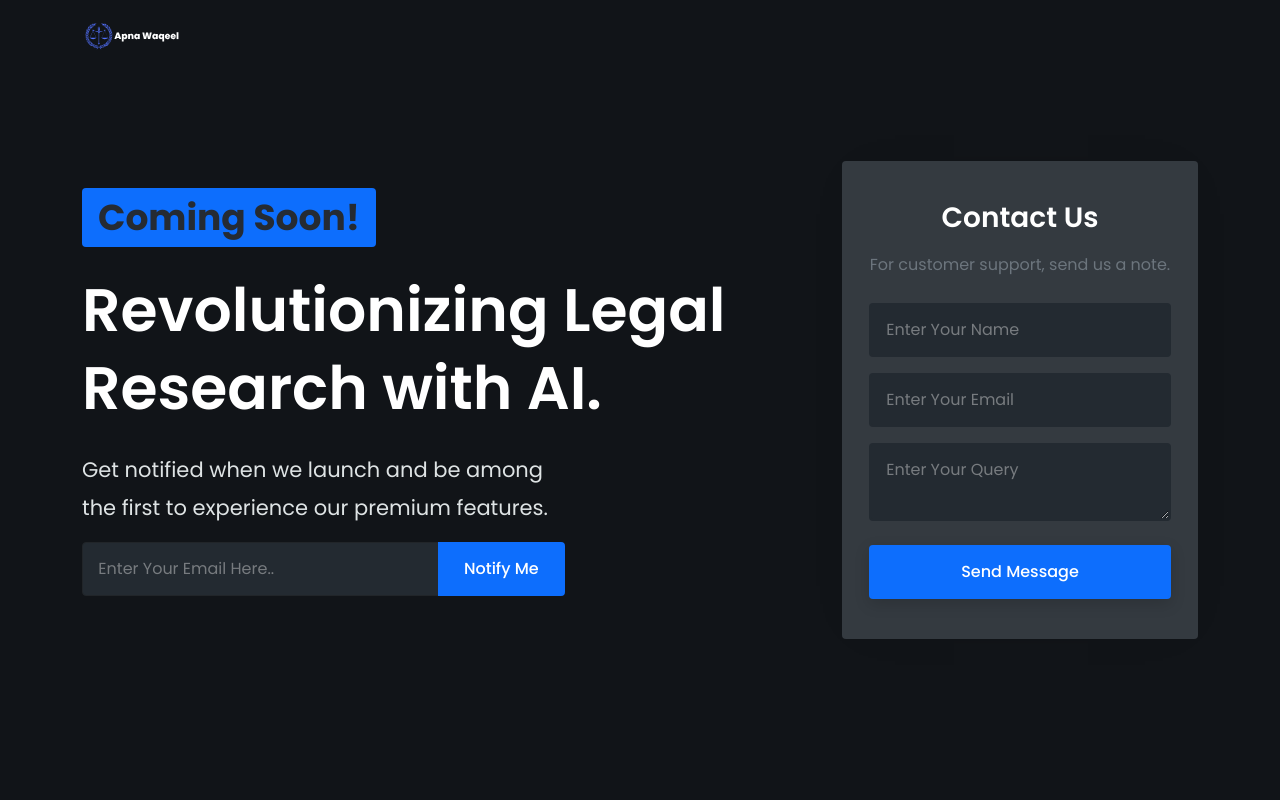
After one commit to Nouman-Usman/Apna-Waqeel, a Flask app: template templates/try.html in a window 1280 px wide. The commit adds this page. Run offline with Flask 3, Linux system fonts and the light colour scheme; the template is opened without the code that fills it, so the values that code supplies are empty.

Commit message:
Done with Pre-Launch

```diff
--- a/app.py
+++ b/app.py
@@ -17,7 +17,7 @@ mail = Mail(app)
 
 @app.route('/')
 def index():
-    return render_template('index.html')
+    return render_template('try.html')
 
 @app.route('/subscribe', methods=['POST'])
 def subscribe():
@@ -25,7 +25,7 @@ def subscribe():
     msg = Message('New Subscription', recipients=['noumanusman.uet@gmail.com'])
     msg.body = f'New subscription from: {email}'
     mail.send(msg)
-    return jsonify({'message': 'Subscription successful!'})
+    return jsonify({'message': 'Subscription successful!'}), 200
 
 @app.route('/contact', methods=['POST'])
 def contact():
@@ -35,7 +35,7 @@ def contact():
     msg = Message('New Query', recipients=['noumanusman.uet@gmail.com'])
     msg.body = f'Name: {name}\nEmail: {email}\nMessage: {message}'
     mail.send(msg)
-    return jsonify({'message': 'Message sent successfully!'})
+    return jsonify({'message': 'Message sent successfully!'}), 200
 
 if __name__ == '__main__':
     app.run(debug=True)
--- /dev/null
+++ b/templates/try.html
@@ -0,0 +1,231 @@
+<!DOCTYPE html>
+<html lang="en">
+
+<head>
+  <meta charset="UTF-8">
+  <meta http-equiv="X-UA-Compatible" content="IE=edge">
+  <meta name="viewport" content="width=device-width, initial-scale=1, minimum-scale=1.0, shrink-to-fit=no">
+  <link href="../static/favicons/7745-images-favicon.png" rel="icon">
+  <title>Apna Waqeel - Coming Soon </title>
+  <meta name="keywords" content="legal, apna waqeel, pakistan law, AI, legal research">
+  <meta name="robots" content="index, follow">
+
+  <!-- Web Fonts -->
+  <link rel="stylesheet" href="https://fonts.googleapis.com/css?family=Poppins:100,200,300,400,500,600,700,800,900"
+    type="text/css">
+
+  <!-- Stylesheet -->
+  <link rel="stylesheet" type="text/css" href="../static/css/css-bootstrap.min.css">
+  <link rel="stylesheet" type="text/css" href="../static/css/css-all.min.css">
+  <link rel="stylesheet" type="text/css" href="../static/css/magnific-popup-magnific-popup.min.css">
+  <link rel="stylesheet" type="text/css" href="../static/css/css-stylesheet.css">
+  <link id="color-switcher" rel="stylesheet" type="text/css" href="../static/css/css-color-yellow.css">
+</head>
+
+<body>
+
+  <!-- Preloader -->
+  <div class="preloader preloader-dark">
+    <div class="lds-ellipsis">
+      <div></div>
+      <div></div>
+      <div></div>
+    </div>
+  </div>
+  <!-- Preloader End -->
+
+  <!-- Document Wrapper -->
+  <div id="main-wrapper" class="bg-dark">
+
+    <!-- Header -->
+    <header id="header">
+      <!-- Navbar -->
+      <nav class="primary-menu navbar navbar-expand-md navbar-text-light bg-transparent border-bottom-0">
+        <div class="container position-relative">
+          <div class="col-auto col-lg-2">
+            <!-- Logo -->
+            <a class="logo" href="#" title="Apna Waqeel">
+              <img src="../static/images/Main logo.svg" alt="Apna Waqeel Logo" height="40vh" width="100vw"
+                style="margin-top: 2vh;">
+            </a>
+            <!-- Logo End -->
+          </div>
+          <div class="col navbar-accordion px-0">
+            <button class="navbar-toggler ms-auto" type="button" data-bs-toggle="collapse"
+              data-bs-target="#header-nav"><span></span><span></span><span></span></button>
+          </div>
+        </div>
+      </nav>
+      <!-- Navbar End -->
+    </header>
+    <!-- Header End -->
+
+    <div class="container py-4 py-lg-0">
+      <div class="row min-vh-100">
+
+        <!-- Coming Soon Information -->
+        <div class="col-lg-8 align-items-center d-flex flex-column py-5">
+          <div class="row py-5 my-auto text-center text-lg-start">
+            <div class="col-12 mx-auto">
+              <h1 class="text-9 bg-primary d-inline-block fw-700 rounded px-3 py-2 mb-4">Coming Soon!</h1>
+              <h2 class="text-15 text-white fw-600 mb-4">Revolutionizing Legal Research with AI.</h2>
+            </div>
+            <div class="col-md-8 col-lg-9 col-xl-8 mx-auto me-lg-auto ms-lg-0">
+              <p class="text-5 text-light mb-3">Get notified when we launch and be among the first to experience our
+                premium features.</p>
+              <!-- Subscribe Form -->
+              <div class="subscribe-form">
+                <form id="subscribe-form" class="form-dark" role="form" method="post">
+                  <div class="input-group">
+                    <input type="email" id="subscribe-form-email" name="subscribe-form-email"
+                      class="form-control border-dark required email" required placeholder="Enter Your Email Here..">
+                    <button id="subscribe-form-submit" name="subscribe-form-submit"
+                      class="btn btn-primary px-4 shadow-none submit-button" type="submit"><span
+                        class="d-none d-sm-block">Notify
+                        Me</span><span class="text-4 d-block d-sm-none"><i
+                          class="fas fa-arrow-right"></i></span></button>
+                  </div>
+                </form>
+                <div class="subscribe-form-result mt-3"></div>
+              </div>
+              <!-- Subscribe End -->
+            </div>
+          </div>
+        </div>
+        <!-- Coming Soon Information End -->
+
+        <!-- Contact Us -->
+        <div class="col-lg-4 my-auto py-lg-5">
+          <div class="row bg-dark-2 rounded shadow-md text-center mx-0 py-4 mb-4 mb-lg-0">
+            <div class="col-11 mx-auto">
+              <h3 class="fw-600 text-white mb-3 mt-3">Contact Us</h3>
+              <p class="text-muted mb-4">For customer support, send us a note.</p>
+              <!-- Contact Form -->
+              <form id="contact-form" class="form-dark" role="form" method="post">
+                <div class="mb-3">
+                  <input id="name" name="name" type="text" class="form-control border-2" placeholder="Enter Your Name"
+                    required>
+                </div>
+                <div class="mb-3">
+                  <input id="email" name="email" type="email" class="form-control border-2"
+                    placeholder="Enter Your Email" required>
+                </div>
+                <div class="mb-3">
+                  <textarea id="form-message" name="form-message" class="form-control border-2" rows="2"
+                    placeholder="Enter Your Query" required></textarea>
+                </div>
+                <div class="d-grid mt-4">
+                  <button id="submit-btn" class="btn btn-primary" type="submit">Send Message</button>
+                </div>
+                <div id="success-message" class="mt-3"></div>
+              </form>
+            </div>
+          </div>
+        </div>
+        <!-- Contact Us End -->
+      </div>
+    </div>
+  </div>
+  <!-- Document Wrapper End -->
+
+  <!-- Thank You Modal -->
+  <!-- Thank You Modal -->
+<div class="modal fade" id="thankYouModal" tabindex="-1" aria-labelledby="thankYouModalLabel" aria-hidden="true">
+    <div class="modal-dialog">
+      <div class="modal-content">
+        <div class="modal-header">
+          <h5 class="modal-title" id="thankYouModalLabel">Thank You!</h5>
+          <button type="button" class="btn-close" data-bs-dismiss="modal" aria-label="Close"></button>
+        </div>
+        <div class="modal-body">
+          Thanks for joining the waitlist. We will inform you soon.
+        </div>
+        <div class="modal-footer">
+          <button type="button" class="btn btn-secondary" data-bs-dismiss="modal">Close</button>
+        </div>
+      </div>
+    </div>
+  </div>
+
+  <!-- Contact Thank You Modal -->
+  <div class="modal fade" id="contactThankYouModal" tabindex="-1" aria-labelledby="contactThankYouModalLabel" aria-hidden="true">
+    <div class="modal-dialog">
+      <div class="modal-content">
+        <div class="modal-header">
+          <h5 class="modal-title" id="contactThankYouModalLabel">Thank You!</h5>
+          <button type="button" class="btn-close" data-bs-dismiss="modal" aria-label="Close"></button>
+        </div>
+        <div class="modal-body">
+          Your message has been sent successfully. We will get back to you soon.
+        </div>
+        <div class="modal-footer">
+          <button type="button" class="btn btn-secondary" data-bs-dismiss="modal">Close</button>
+        </div>
+      </div>
+    </div>
+  </div>
+
+  <!-- Script -->
+  <script src="../static/js/jquery-jquery.min.js"></script>
+  <script src="../static/js/js-bootstrap.bundle.min.js"></script>
+  <!-- <script src="../static/js/magnific-popup-jquery.magnific-popup.min.js"></script> -->
+  <!-- <script src="../static/js/jquery-form-jquery.form.min.js"></script> -->
+  <!-- <script src="../static/js/jquery-validation-jquery.validate.min.js"></script> -->
+  <script src="../static/js/7889-js-theme.js"></script>
+  <!-- Style Switcher -->
+  <script src="../static/js/9140-js-switcher.min.js"></script>
+  <script>
+    document.getElementById('subscribe-form').addEventListener('submit', function(event) {
+      event.preventDefault(); // Prevent the default form submission
+
+      const formData = new FormData(this);
+      fetch('/subscribe', {
+        method: 'POST',
+        body: formData
+      })
+        .then(response => response.json())
+        .then(data => {
+          if (data.message) {
+            // Clear the email field
+            document.getElementById('subscribe-form-email').value = '';
+
+            // Display the thank you modal
+            $('#thankYouModal').modal('show');
+          } else {
+            // If email is invalid, show error
+            console.log('Invalid email');
+            alert('Please enter a valid email address');
+          }
+        })
+        .catch(error => console.error('Error:', error));
+    });
+
+    document.getElementById('contact-form').addEventListener('submit', function(event) {
+      event.preventDefault(); // Prevent the default form submission
+
+      const formData = new FormData(this);
+      fetch('/contact', {
+        method: 'POST',
+        body: formData
+      })
+        .then(response => response.json())
+        .then(data => {
+          if (data.message) {
+            // Clear the input fields
+            document.getElementById('name').value = '';
+            document.getElementById('email').value = '';
+            document.getElementById('form-message').value = '';
+
+            // Display the thank you modal
+            $('#contactThankYouModal').modal('show');
+          } else {
+            // If there is an error, show an alert
+            alert('There was an error sending your message. Please try again.');
+          }
+        })
+        .catch(error => console.error('Error:', error));
+    });
+  </script>
+</body>
+
+</html>
```
Also changed, not shown: templates/index.html (+16 -11 lines).
